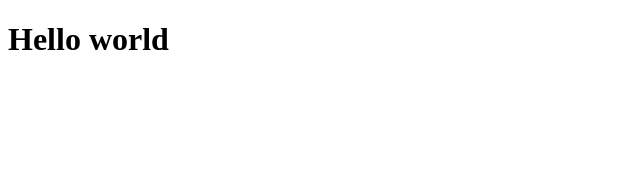
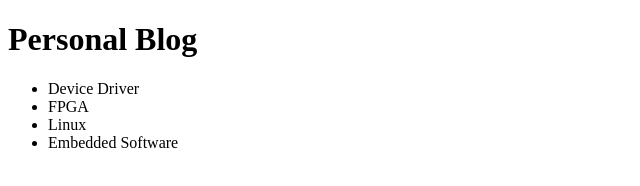
Before and after one commit to Cuong-Delta/cuongdelta.github.io, a plain HTML site: page index.html in a window 1280 px wide. Shown: the whole page, without its empty margins (0-640 px from the left). Drawn offline with Linux system fonts and the light colour scheme.

Commit message:
modified

```diff
--- a/index.html
+++ b/index.html
@@ -3,9 +3,15 @@
 <head>
     <meta charset="UTF-8">
     <meta name="viewport" content="width=device-width, initial-scale=1.0">
-    <title>Hello World</title>
+    <title>Personal Blog</title>
 </head>
 <body>
-    <h1>Hello world</h1>
+    <h1>Personal Blog</h1>
+    <ul>
+        <li>Device Driver</li>
+        <li>FPGA</li>
+        <li>Linux</li>
+        <li>Embedded Software</li>
+    </ul>
 </body>
 </html>
```
